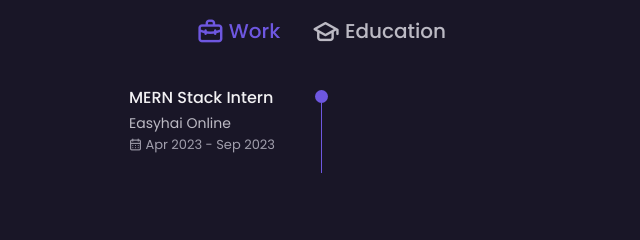
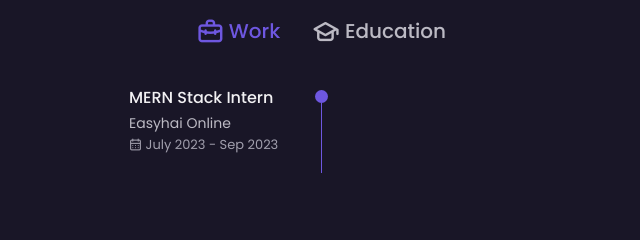
Before and after one commit to meuk761999/profile, a plain HTML site: page index.html in a window 1280 px wide. Shown: the part 2600-2840 px from the top of the page, 319-959 px from the left. Drawn offline with nearby package versions, Linux system fonts and the light colour scheme.

Commit message:
spell correction

```diff
--- a/index.html
+++ b/index.html
@@ -458,7 +458,7 @@
                                 <span class="qualification__subtitle">Easyhai Online</span>
                                 <div class="qualification__calendar">
                                     <i class="uil uil-calendar-alt"></i>
-                                    Apr 2023 - Sep 2023
+                                    July 2023 - Sep 2023
                                 </div>
                             </div>
 
```
